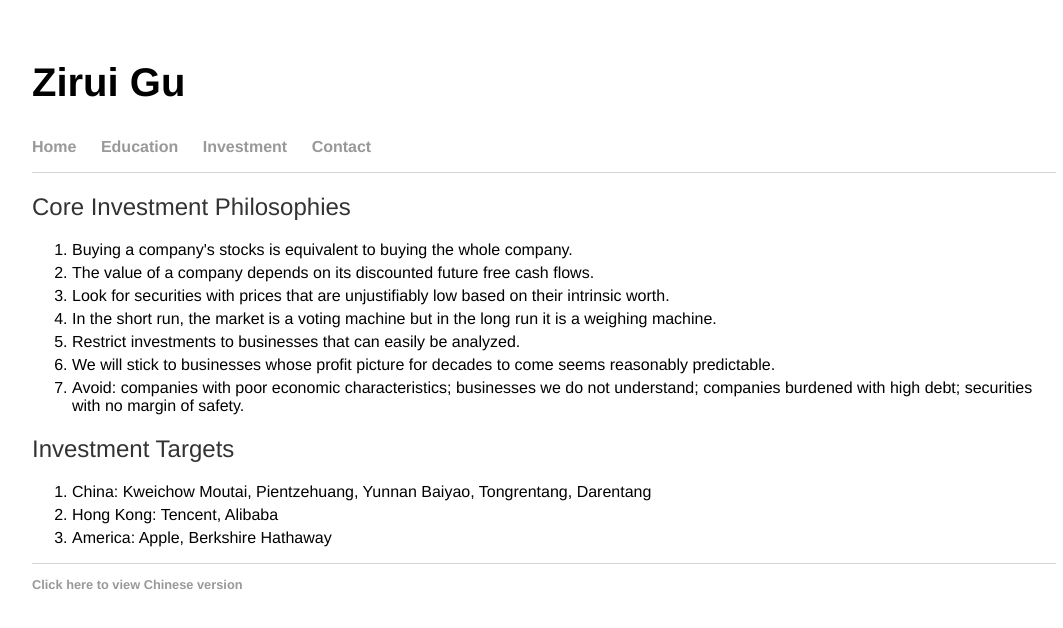
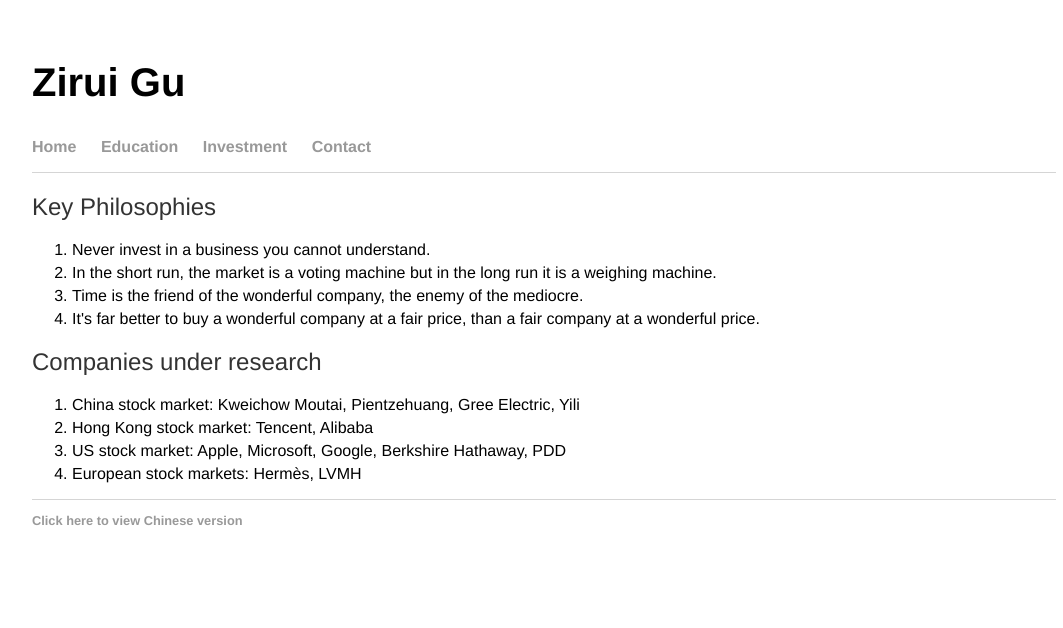
Before and after one commit to ziruigu/ziruigu.github.io, a Jekyll site: the page built from investment/index.html, in a window 1280 px wide. Shown: the top 628 px of the page, without its empty margins (96-1159 px from the left). Built offline with Jekyll 4.4.1, drawn with Linux system fonts in a browser that asks for light colours.

Commit message:
Update index.html

```diff
--- a/investment/index.html
+++ b/investment/index.html
@@ -4,23 +4,21 @@
 ---
 
 <div class="blurb">
-  <h2>Core Investment Philosophies</h2>
+  <h2>Key Philosophies</h2>
   <ol>
-    <li>Buying a company's stocks is equivalent to buying the whole company.</li>
-    <li>The value of a company depends on its discounted future free cash flows.</li>
-    <li>Look for securities with prices that are unjustifiably low based on their intrinsic worth.</li>
+    <li>Never invest in a business you cannot understand.</li>
     <li>In the short run, the market is a voting machine but in the long run it is a weighing machine.</li>
-    <li>Restrict investments to businesses that can easily be analyzed.</li>
-    <li>We will stick to businesses whose profit picture for decades to come seems reasonably predictable.</li>
-    <li>Avoid: companies with poor economic characteristics; businesses we do not understand; companies burdened with high debt; securities with no margin of safety.</li>
+    <li>Time is the friend of the wonderful company, the enemy of the mediocre.</li>
+    <li>It's far better to buy a wonderful company at a fair price, than a fair company at a wonderful price.</li>
   </ol>
 
 
-  <h2>Investment Targets</h2>
+  <h2>Companies under research</h2>
   <ol>
-    <li>China: Kweichow Moutai, Pientzehuang, Yunnan Baiyao, Tongrentang, Darentang</li>
-    <li>Hong Kong: Tencent, Alibaba</li>
-    <li>America: Apple, Berkshire Hathaway</li>
+    <li>China stock market: Kweichow Moutai, Pientzehuang, Gree Electric, Yili</li>
+    <li>Hong Kong stock market: Tencent, Alibaba</li>
+    <li>US stock market: Apple, Microsoft, Google, Berkshire Hathaway, PDD</li>
+    <li>European stock markets: Hermès, LVMH</li>
   </ol>
 
 
```
